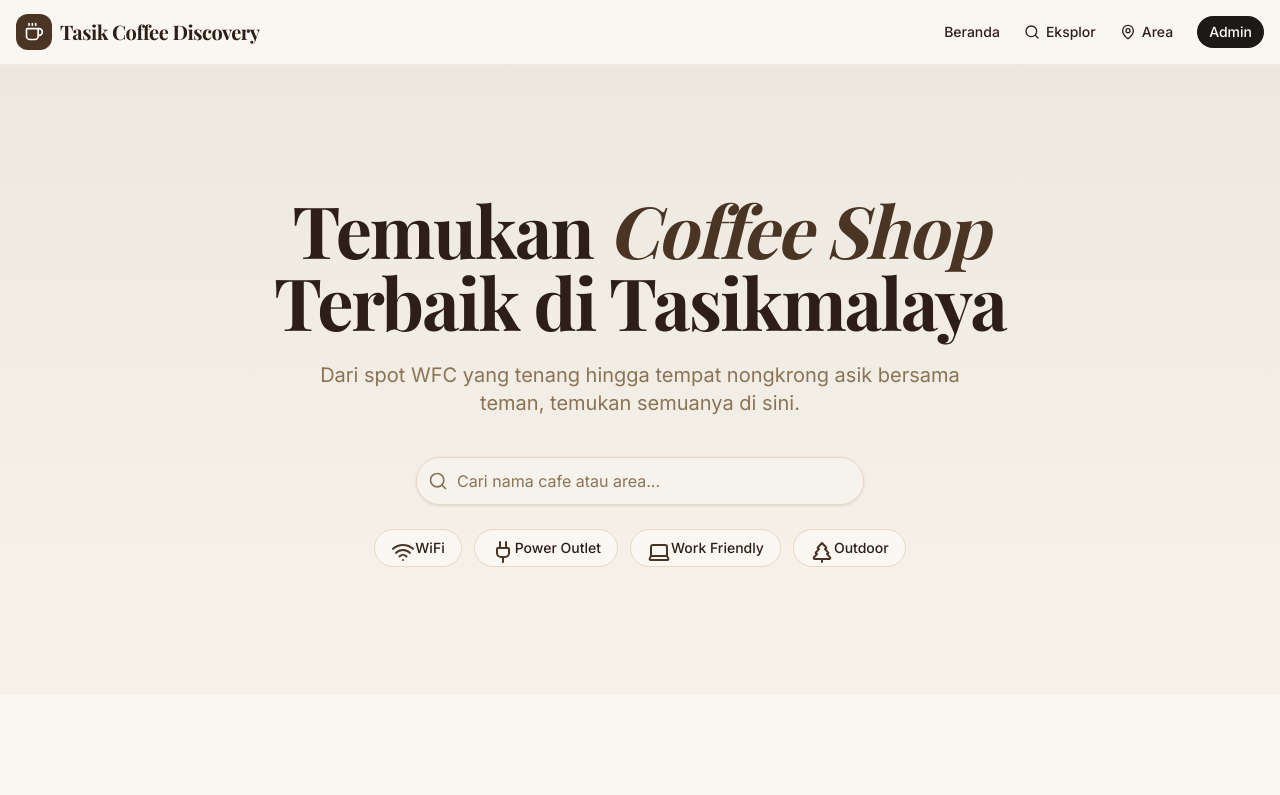
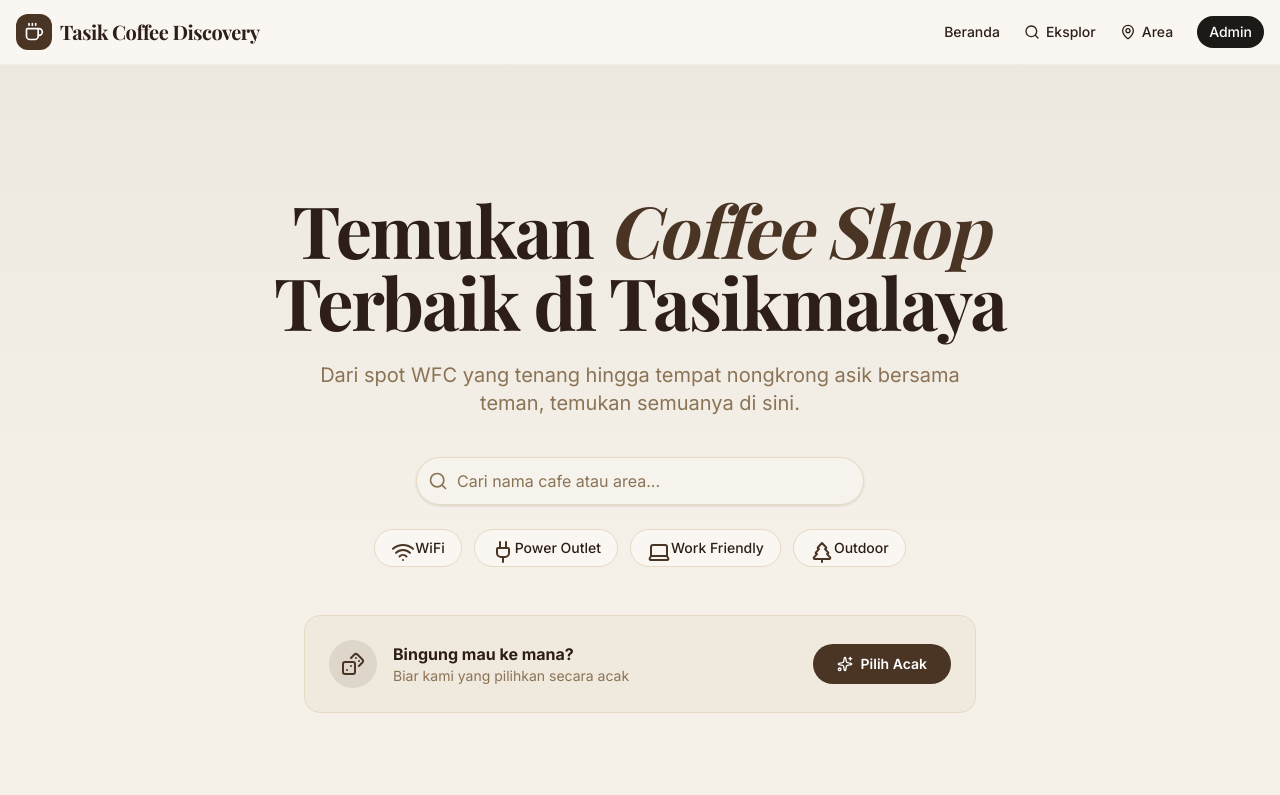
Before and after one commit to iqoll/tasik-coffe-discovery, a Next.js app: page / in a window 1280 px wide. Shown: the top 795 px of the page. Built offline with nearby package versions, Linux system fonts and the light colour scheme; a web font is replaced by a local one.

Commit message:
Random Cafe picker feature

```diff
--- a/src/app/page.tsx
+++ b/src/app/page.tsx
@@ -6,6 +6,7 @@ import { CafeList } from "@/components/cafes/cafe-list";
 import { AreaCard } from "@/components/areas/area-card";
 import { MOCK_CAFES, MOCK_AREAS } from "@/constants/mock-data";
 import { FILTER_DEFINITIONS } from "@/constants/filters";
+import { RandomCafePicker } from "@/components/cafes/random-cafe-picker";
 
 export default function Home() {
   const featuredCafes = MOCK_CAFES.slice(0, 3);
@@ -40,6 +41,7 @@ export default function Home() {
             })}
           </div>
         </div>
+        <RandomCafePicker />
       </section>
 
       {/* Featured Cafes Section */}
--- /dev/null
+++ b/src/components/cafes/random-cafe-picker.tsx
@@ -0,0 +1,55 @@
+"use client";
+
+import { useState } from "react";
+import { useRouter } from "next/navigation";
+import { Sparkles, Dices } from "lucide-react";
+import { MOCK_CAFES } from "@/constants/mock-data";
+
+export function RandomCafePicker() {
+  const router = useRouter();
+  const [isPicking, setIsPicking] = useState(false);
+
+  const pickRandomCafe = () => {
+    if (MOCK_CAFES.length === 0) return;
+
+    setIsPicking(true);
+    // Add a slight delay for dramatic effect
+    setTimeout(() => {
+      const randomIndex = Math.floor(Math.random() * MOCK_CAFES.length);
+      const randomCafe = MOCK_CAFES[randomIndex];
+      router.push(`/cafes/${randomCafe.slug}`);
+    }, 600);
+  };
+
+  return (
+    <div className="mt-12 w-full max-w-2xl bg-secondary/30 border border-border rounded-2xl p-4 md:p-6 flex flex-col md:flex-row items-center justify-between gap-4 transition-colors hover:bg-secondary/40">
+      <div className="flex items-center gap-4 text-left">
+        <div className="w-12 h-12 bg-primary/10 rounded-full flex items-center justify-center shrink-0">
+          <Dices className="w-6 h-6 text-primary" />
+        </div>
+        <div>
+          <h3 className="font-bold text-foreground">Bingung mau ke mana?</h3>
+          <p className="text-sm text-muted-foreground">Biar kami yang pilihkan secara acak</p>
+        </div>
+      </div>
+
+      <button
+        onClick={pickRandomCafe}
+        disabled={isPicking}
+        className="w-full md:w-auto bg-primary text-primary-foreground hover:bg-primary/90 px-6 py-2.5 rounded-full font-semibold text-sm flex items-center justify-center gap-2 transition-all hover:scale-105 active:scale-95 disabled:opacity-70 disabled:hover:scale-100 shrink-0"
+      >
+        {isPicking ? (
+          <>
+            <Dices className="w-4 h-4 animate-spin" />
+            Mencarikan...
+          </>
+        ) : (
+          <>
+            <Sparkles className="w-4 h-4" />
+            Pilih Acak
+          </>
+        )}
+      </button>
+    </div>
+  );
+}
```
Also changed, not shown: src/app/cafes/page.tsx (line endings or trailing spaces).
